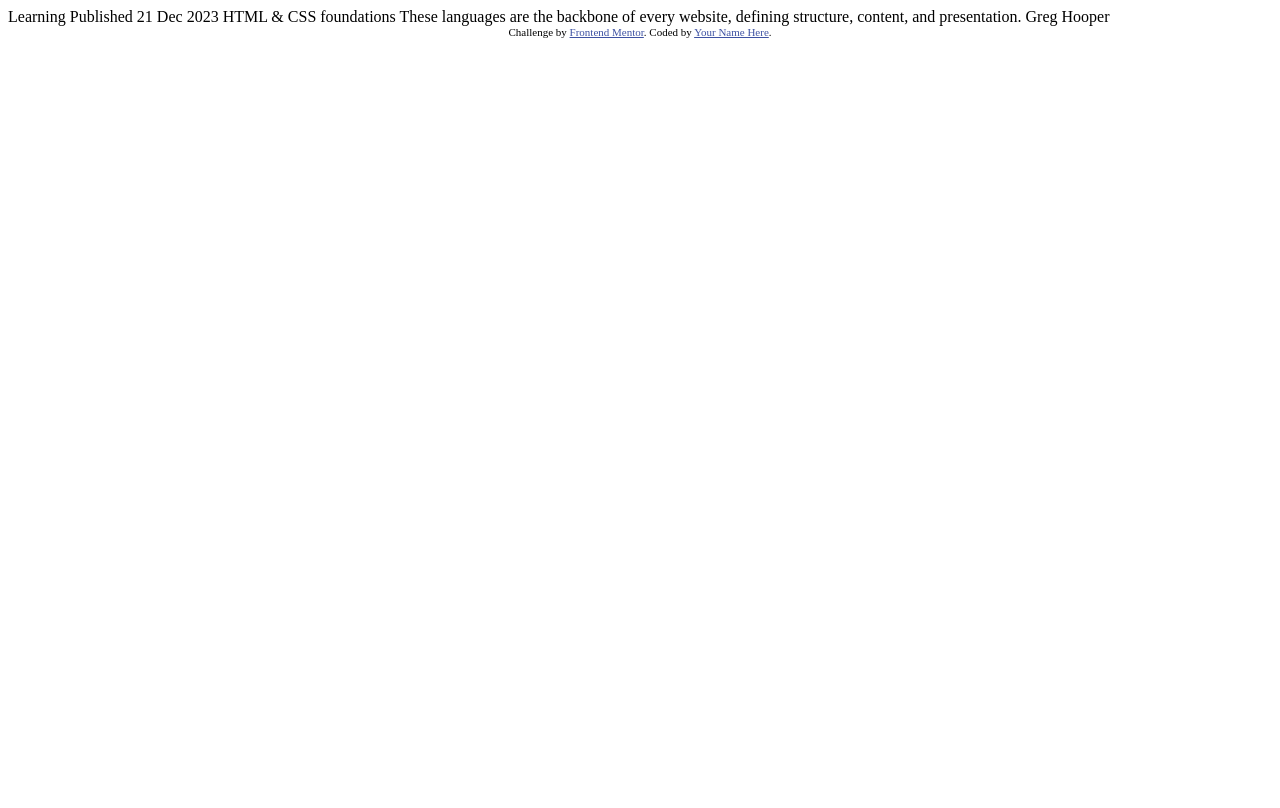
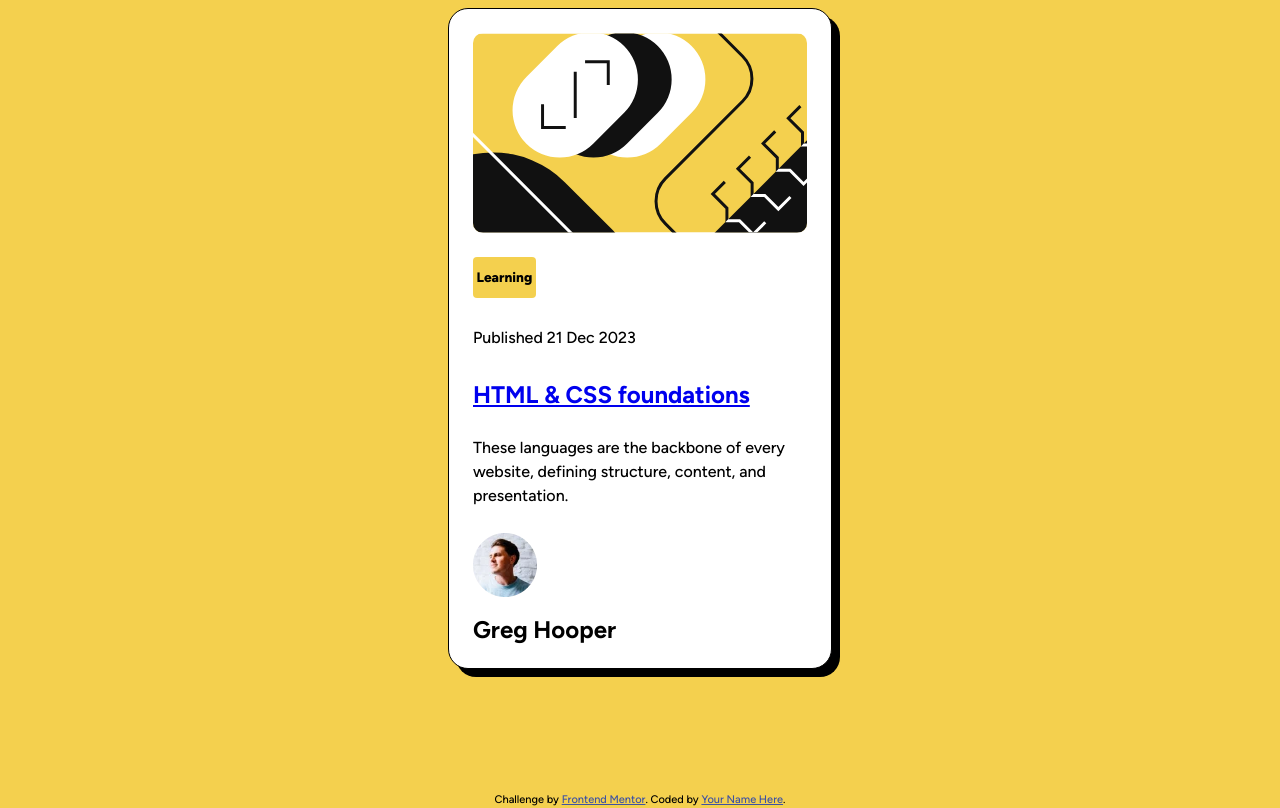
Before and after one commit to dedo-dev/blog-preview-card, a plain HTML site: page index.html in a window 1280 px wide. Drawn offline with Linux system fonts and the light colour scheme.

Commit message:
working in progress

```diff
--- a/index.css
+++ b/index.css
@@ -1,16 +1,113 @@
+/* RESET */
+*, *::before, *::after {
+    box-sizing: border-box;
+}
+
+body, h1, h2, p {
+    margin-block-end: 0;
+}
+
+body {
+    min-height: 100vh;
+    line-height: 1.5;
+}
+
+h1, h2 {
+    line-height: 1.1;
+    text-wrap: balance;
+}
+
+img, picture {
+    max-width: 100%;
+    display: block;
+}
+
 :root {
+    /* ---------- PRIMITIVES ----------*/
     /* Color */
-    --priamary-yellow: hsl(47, 88%, 63%);
-    --primary-white: hsl(0, 0%, 100%);
-    --primary-grey: hsl(0, 0%, 50%);
-    --primary-black: hsl(0, 0%, 7%);
-    --clr-bodyBG: var(--priamary-yellow);
-    --clr-categoryBG: var(--priamary-yellow);
-    --clr-h1: var(--primary-black);
-    --clr-bodyText: var(--primary-grey);
-    --clr-categoryText: var(--primary-black);
-    --clr-border: var(--primary-black);
-    --clr-shadow: var(--primary-black);
+    --primitive-yellow: hsl(47, 88%, 63%);
+    --primitive-white: hsl(0, 0%, 100%);
+    --primitive-grey: hsl(0, 0%, 50%);
+    --primitive-black: hsl(0, 0%, 7%);
+    /* Typography */
+    --fs-12To14: clamp(0.75rem, 0.7143rem + 0.1786vi, 0.875rem);
+    --fs-14To16: clamp(0.875rem, 0.8393rem + 0.1786vi, 1rem);
+    --fs-20To24: clamp(1.25rem, 1.1786rem + 0.3571vi, 1.5rem);
+    /* Font Weight */
+    --fw-500: 500;
+    --fw-900: 900;
 
+    /* ---------- TOKENS ---------- */
+    /* Color */
+    --clr-bodyBG: var(--primitive-yellow);
+    --clr-cardBG: var(--primitive-white);
+    --clr-categoryBG: var(--primitive-yellow);
+    --clr-cardTitle: var(--primitive-black);
+    --clr-bodyText: var(--primitive-grey);
+    --clr-categoryText: var(--primitive-black);
+    --clr-border: var(--primitive-black);
+    --clr-shadow: var(--primitive-black);
+    /* Typography */
+    --ff-figtree: 'Figtree';
+    --fs-category: var(--fs-12To14);
+    --fs-publishdate: var(--fs-12To14);
+    --fs-cardTitle: var(--fs-20To24);
+    --fs-cardDesc: var(--fs-14To16);
+    --fs-author: var(--fs-12To14);
+    /* Font Weight */
+    --fw-category: var(--fw-900);
+    --fw-publishdate: var(--fw-500);
+    --fw-cardTitle: var(--fw-900);
+    --fw-cardDesc: var(--fw-500);
+    --fw-author: var(--fw-500);
 
 }
+
+@font-face {
+    font-family: 'Figtree';
+    font-weight: 500 800;
+    font-style: normal;
+    src: url(./assets/fonts/Figtree-VariableFont_wght.woff2) format('woff2');
+}
+
+body {
+    font-family: 'Figtree';
+    background: var(--clr-bodyBG);
+
+    /* Centering the content for the Challenge */
+    display: flex;
+    flex-direction: column;
+    justify-content: space-between;
+    align-items: center;
+}
+
+.card {
+    display: flex;
+    flex-direction: column;
+    gap: 1.5rem;
+    max-width: 24rem;
+    padding: 1.5em;
+    background: var(--clr-cardBG);
+    border: 1px solid black;
+    border-radius: 20px;
+    box-shadow: 8px 8px black;
+}
+
+.card img {
+    border-radius: 10px;
+}
+
+.card__content {
+    display: flex;
+    flex-direction: column;
+    gap: .75rem;
+}
+
+.category {
+    font-size: var(--fs-category);
+    font-weight: var(--fw-category);
+    width: fit-content;
+    padding: .75em .25em;
+    background: var(--clr-categoryBG);
+    border-radius: 4px;
+}
--- a/index.html
+++ b/index.html
@@ -16,19 +16,35 @@
 </head>
 <body>
 
-  Learning
+  <main>
+    <section>
+      <div class="card">
+        <picture>
+          <img src="/assets/images/illustration-article.svg" alt="Colured in yellow, black and white illustration of HTML element's">
+        </picture>
+        <div class="card__content">
+          <!-- <div class="category"> -->
+            <span class="category">Learning</span>
+          <!-- </div> -->
+          <p class="publishdate">Published 21 Dec 2023</p>
+          <h1><a href="#" class="title">HTML & CSS foundations</a></h1>
+          <p class="description">These languages are the backbone of every website, defining structure, content, and presentation.</p>
+        </div>
+        <div class="card__author">
+          <picture>
+            <img src="/assets/images/image-avatar.webp" alt="Profile author picture">
+          </picture>
+          <h2>Greg Hooper</h2>
+        </div>
+      </div>
+    </section>
+  </main>
 
-  Published 21 Dec 2023
-
-  HTML & CSS foundations
-
-  These languages are the backbone of every website, defining structure, content, and presentation.
-
-  Greg Hooper
-
-  <div class="attribution">
-    Challenge by <a href="https://www.frontendmentor.io?ref=challenge" target="_blank">Frontend Mentor</a>.
-    Coded by <a href="#">Your Name Here</a>.
-  </div>
+  <footer class="attribution">
+    <p>
+      Challenge by <a href="https://www.frontendmentor.io?ref=challenge" target="_blank">Frontend Mentor</a>.
+      Coded by <a href="#">Your Name Here</a>.
+    </p>
+  </footer>
 </body>
 </html>
```
Also changed, not shown: assets/fonts/Figtree-VariableFont_wght.woff2 (added).
